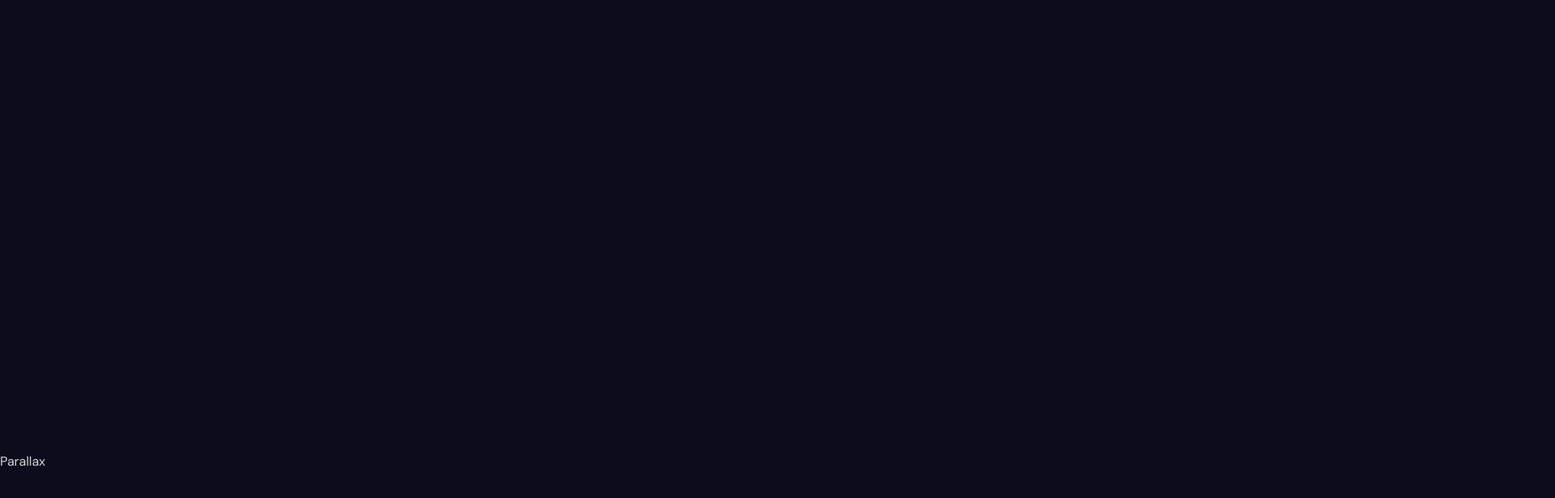
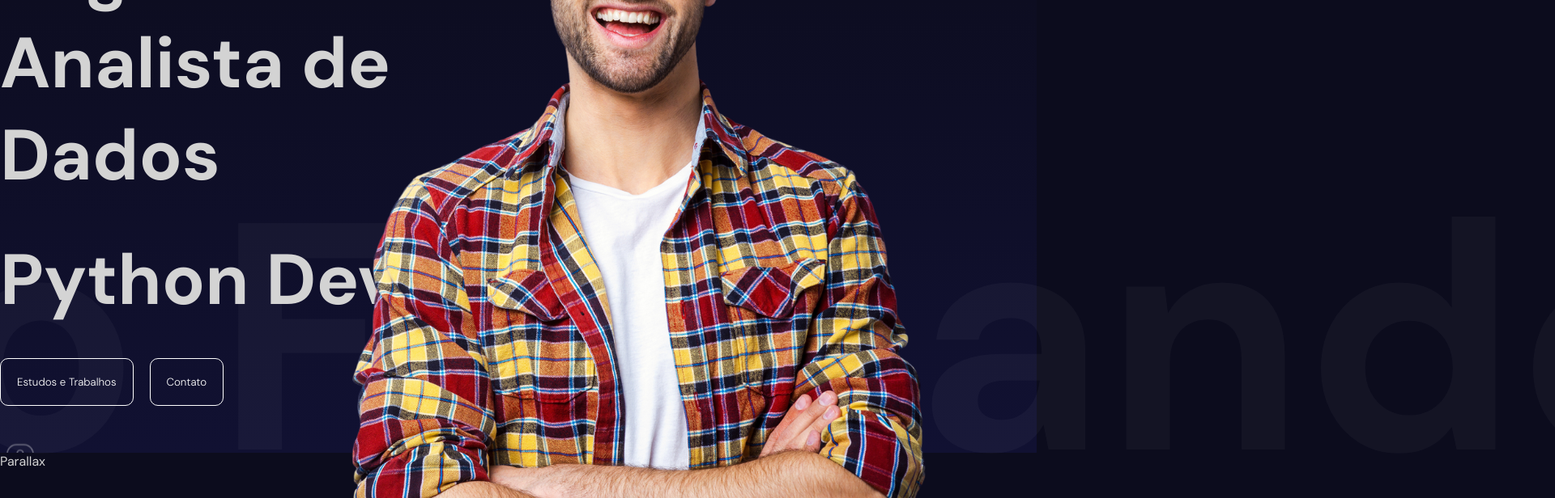
Before and after one commit to C41m/site_portfolio, a React (Vite) app: page / in a window 1280 px wide. Shown: the part 240-856 px from the top of the page at 81% size, 1920 px wide, since content can reach past the window. Built offline with nearby package versions, Linux system fonts and the light colour scheme.

Commit message:
Add files via upload

```diff
--- a/src/App.jsx
+++ b/src/App.jsx
@@ -1,11 +1,13 @@
 import Test from "./Test";
 import "./app.scss"
 import Navbar from "./components/navbar/Navbar";
+import Hero from "./components/hero/Hero";
 
 const App = () => {
   return <div>
     <section id="Homepage">
       <Navbar/>
+      <Hero/>
     </section>
     <section id="Servicos">Parallax</section>
     <section>Services</section>
--- /dev/null
+++ b/src/components/hero/Hero.jsx
@@ -0,0 +1,70 @@
+import "./hero.scss"
+import {motion} from "framer-motion"
+
+const textVarians = {
+    initial: {
+        x: -500,
+        opacity: 0
+    },
+    animate: {
+        x: 0,
+        opacity: 1,
+        transition: {
+            duration: 1,
+            staggerChildren: 0.2,
+        }
+    },
+    scrollButton: {
+        opacity: 0,
+        y: 10,
+        transition: {
+            duration: 2,
+            repeat: Infinity
+        }
+    }
+}
+
+const sliderVariants = {
+    initial: {
+        x: 0,
+    },
+    animate: {
+        x: "-220%",
+        transition: {
+            repeat: Infinity,
+            repeatType: "mirror",
+            duration: 20,
+        }
+    }
+}
+
+const Hero = () => {
+  return (
+    <div className="hero">
+        <div className="wrapper">
+            <motion.div className="textContainer"
+            variants={textVarians}
+            initial="initial"
+            animate="animate"
+            >
+                <motion.h2 variants={textVarians}>CAIO FERNANDO</motion.h2>
+                <motion.h1 variants={textVarians}>Engenheiro e Analista de Dados</motion.h1>
+                <motion.h1 variants={textVarians}>Python Dev</motion.h1>
+                <motion.div className="buttons" variants={textVarians}>
+                    <motion.button variants={textVarians}>Estudos e Trabalhos</motion.button>
+                    <motion.button variants={textVarians}>Contato</motion.button>
+                </motion.div>
+                <motion.img variants={textVarians} animate="scrollButton" src="/scroll.png" alt=""/>
+            </motion.div>
+        </div>
+        <motion.div className="slidingTextContainer" variants={sliderVariants} initial="initial" animate="animate">
+            Caio Fernando Brito Soares
+        </motion.div>
+        <div className="imageContainer">
+            <img src="./hero.png" alt="" />
+        </div>
+    </div>
+  )
+}
+
+export default Hero
--- /dev/null
+++ b/src/components/hero/hero.scss
@@ -0,0 +1,68 @@
+.hero {
+    height: calc(100vh - 100px);
+    overflow: hidden;
+    background: linear-gradient(180deg, #0c0c1d, #111132);
+    position: relative,
+    z-index 0;
+
+    .wrapper {
+        max-width: 1366px;
+        height: 100%;
+        margin: auto;
+
+        .textContainer {
+            width: 50%;
+            height: 100%;
+            display: flex;
+            flex-direction: column;
+            justify-content: center;
+            gap: 40px;
+
+            h2 {
+                font-size: 30px;
+                color: rebeccapurple;
+                letter-spacing: 8px;
+            }
+
+            h1 {
+               font-size: 88px;
+            }
+
+            .buttons {
+                button {
+                    padding: 20px;
+                    border: 1px solid white;
+                    border-radius: 10px;
+                    background-color: transparent;
+                    color: white;
+                    margin-right: 20px;
+                    cursor: pointer;
+                    font-weight: 300;
+                }
+            }
+
+
+            img {
+                width: 50px;
+            }
+        }
+    }
+
+    .imageContainer {
+        height: 100%;
+        position: absolute;
+        top: 0;
+        right: 0;
+
+    }
+
+    .slidingTextContainer {
+        position: absolute;
+        font-size: 50vh;
+        bottom: -120px;
+        white-space: nowrap;
+        color: #ffffff09;
+        width: 50%;
+        font-weight: bold;
+    }
+}
--- a/src/components/sidebar/Sidebar.jsx
+++ b/src/components/sidebar/Sidebar.jsx
@@ -4,13 +4,9 @@
 import { motion } from "framer-motion";
 import ToggleButton from "./toggleButton/toggleButton";
 
-const Sidebar = () => {
-
-    const [open,setOpen] = useState(false)
-
-    const variants ={
+const variants = {
     open: {
-            clipPath: "circle(1200px at 50px 50px)",
+        clipPath: "circle(1000px at 50px 50px)",
         transition: {
             type: "spring",
             stiffness: 20,
@@ -26,6 +22,11 @@
         }
     }
 }
+
+const Sidebar = () => {
+
+    const [open,setOpen] = useState(false)
+
     return (
     <motion.div className="sidebar" animate={open ? "open": "closed"}>
         <motion.div className="bg" variants={variants}>
--- a/src/components/sidebar/links/Links.jsx
+++ b/src/components/sidebar/links/Links.jsx
@@ -1,5 +1,33 @@
+import {motion} from "framer-motion"
+
+const variants = {
+  open: {
+    transition: {
+      staggerChildren: 0.150
+    }
+  },
+  closed: {
+    transition: {
+      staggerChildren: 0.05,
+      staggerDirection: -1
+    }
+  }
+
+}
+
+const itemVariants = {
+  open: {
+    y: 0,
+    opacity: 1
+  },
+  closed: {
+    y: 50,
+    opacity: 0
+    }
+}
+
+
 const Links = () => {
-
   const items = [
     "Homepage",
     "Servicos",
@@ -8,10 +36,13 @@
     "Sobre",
   ]
 
+
   return (
-    <div className="links">{items.map(item => (
-    <a href={`#${item}`} key={item}>{item}</a>
-    ))}</div>
+    <motion.div className="links" variants={variants}>{items.map(item => (
+    <motion.a href={`#${item}`} key={item} variants={itemVariants} whileHover={{scale: 1.1}} whileTap={{scale: 0.99}}>
+      {item}
+    </motion.a>
+    ))}</motion.div>
   )
 }
 
--- a/src/components/sidebar/sidebar.scss
+++ b/src/components/sidebar/sidebar.scss
@@ -12,7 +12,7 @@
         left: 0;
         bottom: 0;
         width: 400px;
-        background: white;
+        background:white;
 
         .links{
             position: absolute;
@@ -34,12 +34,15 @@
         padding-top: 0;
         width: 50px;
         height: 50px;
-        border-radius: 50%;
+        border-radius: 100%;
         position: fixed;
         top: 25px;
         left: 25px;
         background-color: transparent;
         border: none;
         cursor: pointer;
+        display: flex;
+        align-items: center;
+        justify-content: center;
     }
 }
```
Also changed, not shown: 1 other file (tests, documents, lock files or other folders). Lines whose indentation alone changed are shown as unchanged.
